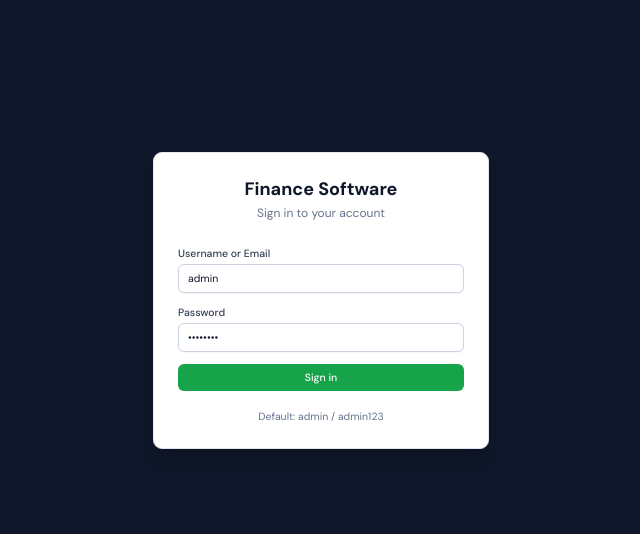
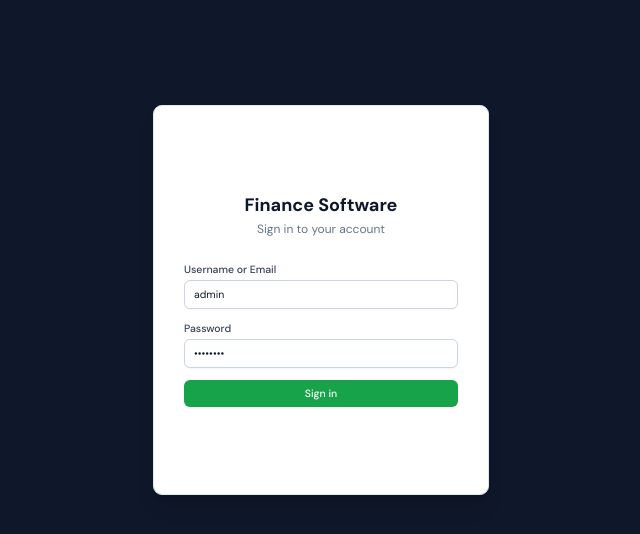
Before and after one commit to huzaifa743/Finance-Software, a React (Vite) app in the folder frontend/: page /login in a window 1280 px wide. Shown: the top 534 px of the page, without its empty margins (319-959 px from the left). Built offline with nearby package versions, Linux system fonts and the light colour scheme.

Commit message:
Fixing login screen

```diff
--- a/frontend/src/pages/Login.jsx
+++ b/frontend/src/pages/Login.jsx
@@ -32,7 +32,7 @@ export default function Login() {
   return (
     <div className="min-h-screen flex items-center justify-center bg-slate-900 px-4">
       <div className="w-full max-w-md">
-        <div className="card p-8 shadow-xl">
+        <div className="card min-h-[520px] p-10 shadow-xl flex flex-col justify-center">
           <div className="text-center mb-8">
             <h1 className="text-2xl font-bold text-slate-900">Finance Software</h1>
             <p className="text-slate-500 mt-1">Sign in to your account</p>
@@ -68,9 +68,6 @@ export default function Login() {
               {loading ? 'Signing in…' : 'Sign in'}
             </button>
           </form>
-          <p className="mt-6 text-center text-sm text-slate-500">
-            Default: admin / admin123
-          </p>
         </div>
       </div>
     </div>
```
